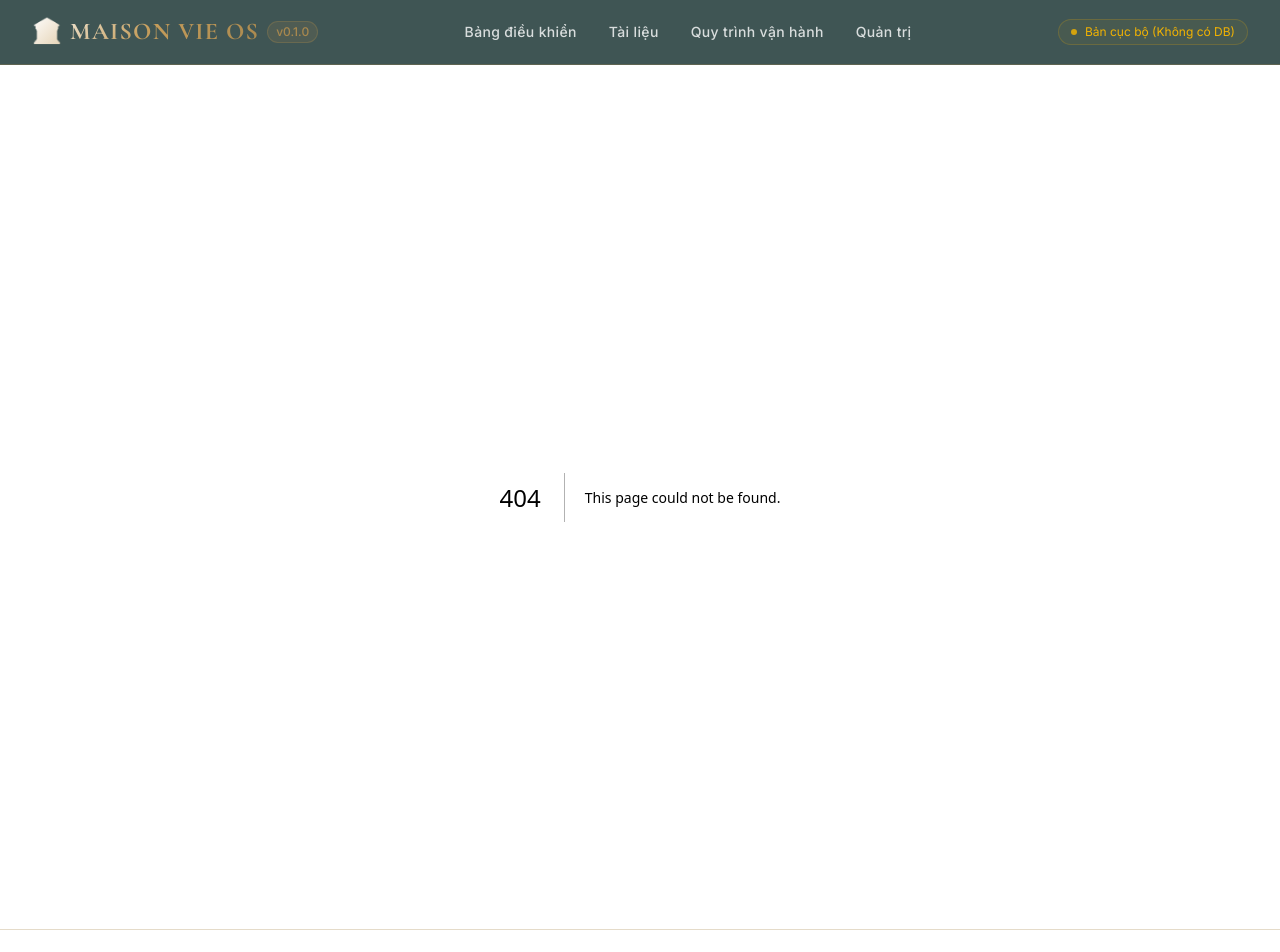
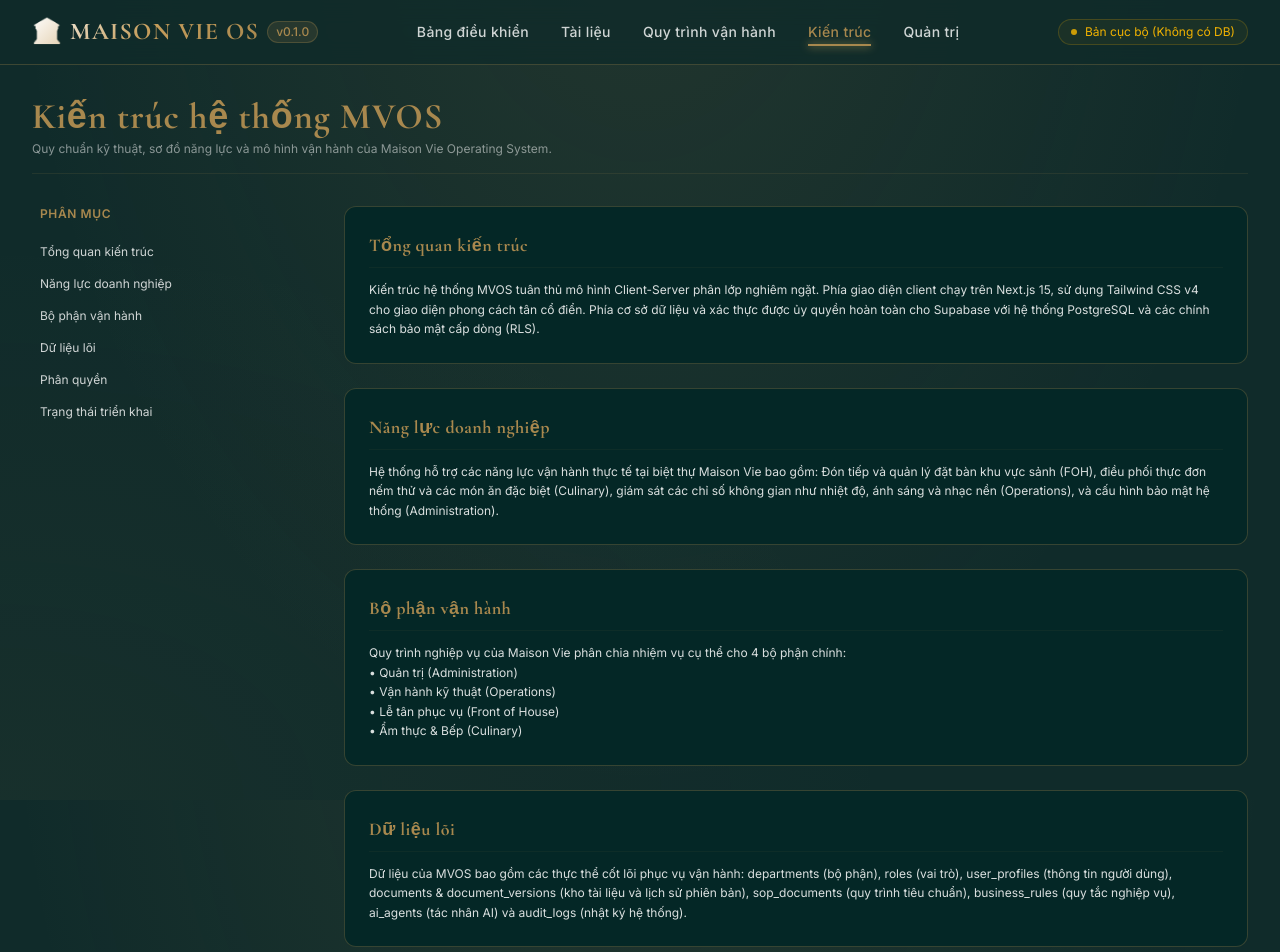
Before and after one commit to maisonvie-vn/maisonvie-os, a Next.js app: page /architecture in a window 1280 px wide. Before the commit this address had no page. Shown: the top 952 px of the page. Built offline with nearby package versions, Linux system fonts and the light colour scheme.

Commit message:
Add Sprint 1 enterprise architecture foundation

```diff
--- /dev/null
+++ b/app/architecture/page.tsx
@@ -0,0 +1,85 @@
+
+export default function ArchitecturePage() {
+  const sections = [
+    {
+      id: 'overview',
+      title: 'Tổng quan kiến trúc',
+      content: 'Kiến trúc hệ thống MVOS tuân thủ mô hình Client-Server phân lớp nghiêm ngặt. Phía giao diện client chạy trên Next.js 15, sử dụng Tailwind CSS v4 cho giao diện phong cách tân cổ điển. Phía cơ sở dữ liệu và xác thực được ủy quyền hoàn toàn cho Supabase với hệ thống PostgreSQL và các chính sách bảo mật cấp dòng (RLS).'
+    },
+    {
+      id: 'capabilities',
+      title: 'Năng lực doanh nghiệp',
+      content: 'Hệ thống hỗ trợ các năng lực vận hành thực tế tại biệt thự Maison Vie bao gồm: Đón tiếp và quản lý đặt bàn khu vực sảnh (FOH), điều phối thực đơn nếm thử và các món ăn đặc biệt (Culinary), giám sát các chỉ số không gian như nhiệt độ, ánh sáng và nhạc nền (Operations), và cấu hình bảo mật hệ thống (Administration).'
+    },
+    {
+      id: 'departments',
+      title: 'Bộ phận vận hành',
+      content: 'Quy trình nghiệp vụ của Maison Vie phân chia nhiệm vụ cụ thể cho 4 bộ phận chính:\n• Quản trị (Administration)\n• Vận hành kỹ thuật (Operations)\n• Lễ tân phục vụ (Front of House)\n• Ẩm thực & Bếp (Culinary)'
+    },
+    {
+      id: 'data-core',
+      title: 'Dữ liệu lõi',
+      content: 'Dữ liệu của MVOS bao gồm các thực thể cốt lõi phục vụ vận hành: departments (bộ phận), roles (vai trò), user_profiles (thông tin người dùng), documents & document_versions (kho tài liệu và lịch sử phiên bản), sop_documents (quy trình tiêu chuẩn), business_rules (quy tắc nghiệp vụ), ai_agents (tác nhân AI) và audit_logs (nhật ký hệ thống).'
+    },
+    {
+      id: 'permissions',
+      title: 'Phân quyền',
+      content: 'Chính sách phân quyền dựa trên vai trò (RBAC) kết hợp cùng Row Level Security (RLS). Người dùng thông thường có quyền đọc các tài liệu và thông tin chung đã được duyệt, nhưng chỉ có quyền cập nhật hồ sơ cá nhân hoặc tài liệu do chính mình tạo ra. Khóa bảo mật mức cao (Service Role) được cô lập hoàn toàn ở phía máy chủ.'
+    },
+    {
+      id: 'status',
+      title: 'Trạng thái triển khai',
+      content: 'Hệ thống hiện đang ở giai đoạn "Sprint 1: Xây dựng nền tảng kiến trúc doanh nghiệp". Mọi cấu trúc tệp tin, sơ đồ phân vùng và tài liệu quy chuẩn kỹ thuật đã được thiết lập hoàn chỉnh ở môi trường cục bộ.'
+    }
+  ]
+
+  return (
+    <div className="space-y-8">
+      {/* Title */}
+      <div className="border-b border-gold-border/40 pb-4">
+        <h1 className="text-4xl font-serif-cormorant font-bold text-gold tracking-wide">
+          Kiến trúc hệ thống MVOS
+        </h1>
+        <p className="text-xs text-foreground/50 mt-1">
+          Quy chuẩn kỹ thuật, sơ đồ năng lực và mô hình vận hành của Maison Vie Operating System.
+        </p>
+      </div>
+
+      <div className="grid gap-8 md:grid-cols-4">
+        {/* Navigation Sidebar */}
+        <aside className="md:col-span-1 space-y-2">
+          <h3 className="text-xs font-semibold text-gold tracking-wider uppercase mb-4 px-2">Phân mục</h3>
+          <nav className="flex flex-col gap-1">
+            {sections.map((sec) => (
+              <a
+                key={sec.id}
+                href={`#${sec.id}`}
+                className="text-xs text-foreground/80 hover:text-gold px-2 py-1.5 rounded hover:bg-gold-muted/10 transition-colors"
+              >
+                {sec.title}
+              </a>
+            ))}
+          </nav>
+        </aside>
+
+        {/* Content Area */}
+        <div className="md:col-span-3 space-y-6">
+          {sections.map((sec) => (
+            <section
+              key={sec.id}
+              id={sec.id}
+              className="glass-panel rounded-xl p-6 border border-gold-border space-y-3 scroll-mt-20 hover-gold-glow"
+            >
+              <h2 className="text-lg font-serif-cormorant font-bold text-gold tracking-wide border-b border-gold-border/20 pb-2">
+                {sec.title}
+              </h2>
+              <div className="text-xs text-foreground/85 leading-relaxed whitespace-pre-line font-sans">
+                {sec.content}
+              </div>
+            </section>
+          ))}
+        </div>
+      </div>
+    </div>
+  )
+}
--- a/components/Navbar.tsx
+++ b/components/Navbar.tsx
@@ -12,6 +12,7 @@
     { name: vi.dashboard, href: '/dashboard' },
     { name: vi.documents, href: '/documents' },
     { name: vi.sop, href: '/sop' },
+    { name: vi.architecture, href: '/architecture' },
     { name: vi.admin, href: '/admin' },
   ]
 
--- a/lib/i18n/vi.ts
+++ b/lib/i18n/vi.ts
@@ -3,6 +3,7 @@
   dashboard: 'Bảng điều khiển',
   documents: 'Tài liệu',
   sop: 'Quy trình vận hành',
+  architecture: 'Kiến trúc',
   admin: 'Quản trị',
   settings: 'Cài đặt',
 
--- /dev/null
+++ b/specifications/SPEC_001_ENTERPRISE_ARCHITECTURE.md
@@ -0,0 +1,19 @@
+# SPEC_001: MVOS Enterprise Architecture Specification
+
+This document defines the core enterprise architecture specifications for the Maison Vie Operating System (MVOS).
+
+---
+
+## 1. System Components
+MVOS coordinates hospitality operations using decoupled service modules:
+- **Presentation Layer**: Next.js 15 Client Interface.
+- **Database Engine**: Supabase PostgreSQL.
+- **Access Controller**: PostgreSQL Row Level Security (RLS) policies.
+- **Integration Engine**: Autonomous background runners (offline/local-first).
+
+---
+
+## 2. Technical Scope
+- Enforces data security by isolating browser client tokens from high-privilege service role clients.
+- Implements declarative business rules parsed by AI agent frameworks.
+- Maintains standard operating procedures (SOP) catalogs.
--- /dev/null
+++ b/specifications/SPEC_002_BUSINESS_CAPABILITY_MAP.md
@@ -0,0 +1,22 @@
+# SPEC_002: MVOS Business Capability Map Specification
+
+This document outlines the core business capabilities enabled by the Maison Vie Operating System (MVOS).
+
+---
+
+## 1. Domain Capabilities
+
+### Front of House (FOH)
+- Guest welcoming protocols.
+- Table seating and allocation queue.
+- VIP reservation status routing.
+
+### Back of House (BOH) & Culinary
+- Taste testing adjustments with Chef Joel.
+- Allergen catalog logs.
+- Plating timing coordination.
+
+### System & Operations
+- Ambient sensory controls (lighting schedules, acoustic guidelines, room climate).
+- Administrative policy management.
+- Audit history logging.
--- /dev/null
+++ b/specifications/SPEC_003_DEPARTMENT_ARCHITECTURE.md
@@ -0,0 +1,13 @@
+# SPEC_003: MVOS Department Architecture Specification
+
+This specification maps the organizational departments within the Maison Vie Operating System (MVOS).
+
+---
+
+## 1. Mapped Divisions
+The system partitions roles and procedures into four departments:
+
+1. **Administration**: Responsible for metadata settings, RLS rules, and local development diagnostic evaluations.
+2. **Operations**: Coordinates lighting, temperature boundaries, and background classical acoustics.
+3. **Front of House (FOH)**: Handles table assignments, reservation statuses, and guest welcoming procedures.
+4. **Culinary**: Manages menu creation, ingredient checks, and food preparation workflows.
--- /dev/null
+++ b/specifications/SPEC_004_MASTER_DATA_ARCHITECTURE.md
@@ -0,0 +1,17 @@
+# SPEC_004: MVOS Master Data Architecture Specification
+
+This specification governs the storage structure, relational constraints, and schema mappings of core system entities.
+
+---
+
+## 1. Master Data Entities
+All transaction records must map to one of the following schemas:
+- **`departments`**: Root divisions list.
+- **`roles`**: Employee role descriptors.
+- **`permissions` & `role_permissions`**: Access criteria mapping.
+- **`user_profiles`**: User metadata linked to authenticated logins.
+- **`documents`**: Document identifiers, versions, and states.
+- **`sop_documents`**: Specific metadata for standard operating procedures.
+- **`business_rules`**: JSONB schema configurations for operational boundaries.
+- **`ai_agents`**: Active status, logs, and telemetry mappings for background agents.
+- **`audit_logs`**: System audit records tracking modification history.
--- /dev/null
+++ b/specifications/SPEC_005_PERMISSION_ARCHITECTURE.md
@@ -0,0 +1,11 @@
+# SPEC_005: MVOS Permission Architecture Specification
+
+This specification defines the role-based access control (RBAC) rules and RLS configurations.
+
+---
+
+## 1. Access Levels & RLS Rules
+Authorization is enforced using Row Level Security (RLS):
+- **Read Permissions**: Authenticated employees are granted read permissions on departments, roles, and approved documents.
+- **Write Permissions**: Restricted to owners/creators of documents and profiles.
+- **Admin Bypass**: Server actions requiring high-level credentials use the server client instance, which bypasses RLS policies securely.
```
Also changed, not shown: 4 other files (tests, documents, lock files or other folders).
